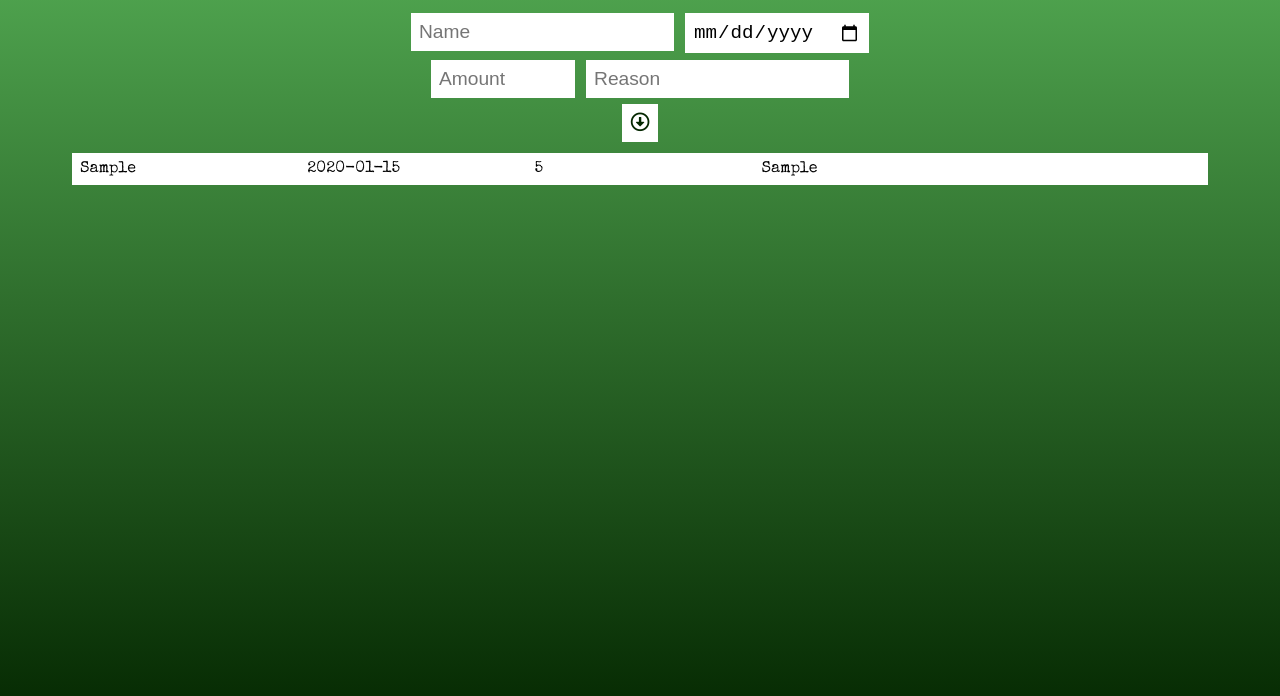
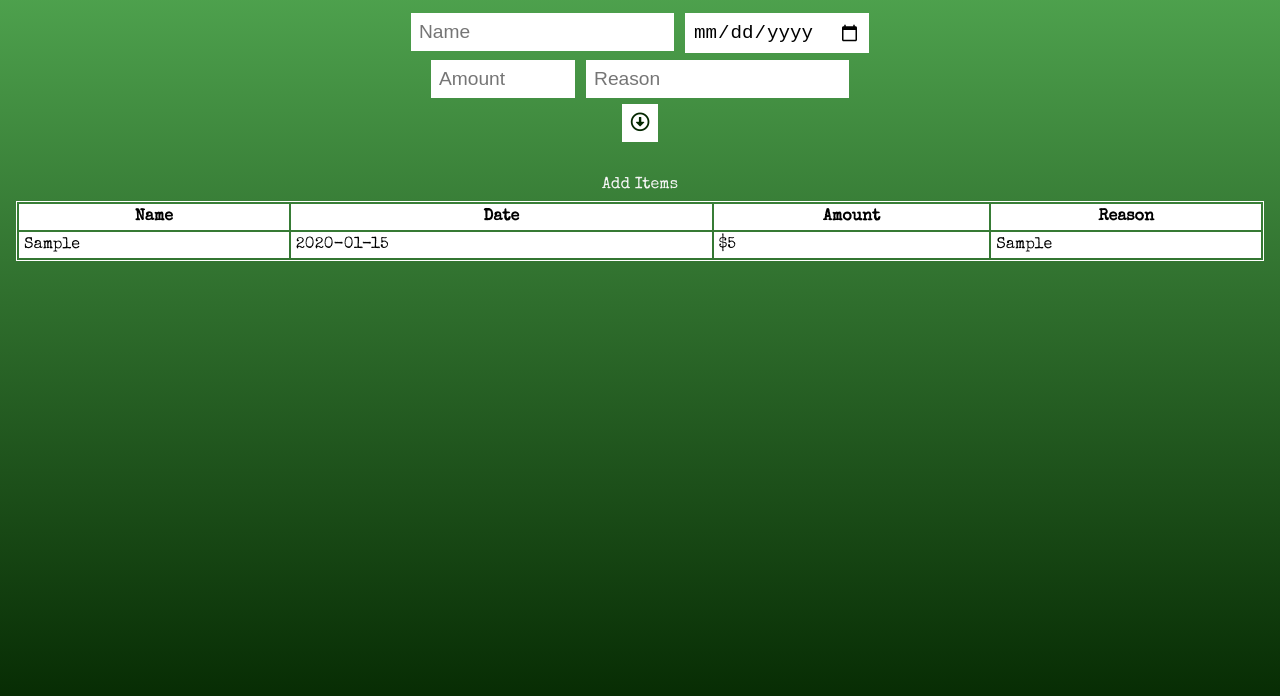
Before and after one commit to JohnnatanV/Expense-Tracker, a plain HTML site: page index.html in a window 1280 px wide. Both pictures are taken after typing "Sample", "2020-01-15", "5", "Sample" into the empty fields and a click on the button 640 px from the left and 240 px from the top of the page. Shown: the part 118-814 px from the top of the page. Drawn offline with nearby package versions, Linux system fonts and the light colour scheme.

Commit message:
Third day for the project

```diff
--- a/app.js
+++ b/app.js
@@ -17,25 +17,25 @@ function addExpence(event) {
   //Prevent Submiting Reaload
   event.preventDefault();
   // Expence DIV
-  const expenceDiv = document.createElement("div");
+  const expenceDiv = document.createElement("tr");
   expenceDiv.classList.add("expence");
   // Create  LI
-  const nameItem = document.createElement("li");
+  const nameItem = document.createElement("td");
   nameItem.innerText = nameInfo.value;
   nameItem.classList.add("name-item");
   expenceDiv.appendChild(nameItem);
 
-  const dateItem = document.createElement("li");
+  const dateItem = document.createElement("td");
   dateItem.innerText = dateInfo.value;
   dateItem.classList.add("date-item");
   expenceDiv.appendChild(dateItem);
 
-  const amountItem = document.createElement("li");
-  amountItem.innerText = amountInfo.value;
+  const amountItem = document.createElement("td");
+  amountItem.innerText = "$" + amountInfo.value;
   amountItem.classList.add("amount-item");
   expenceDiv.appendChild(amountItem);
 
-  const reasonItem = document.createElement("li");
+  const reasonItem = document.createElement("td");
   reasonItem.innerText = reasonInfo.value;
   reasonItem.classList.add("reason-item");
   expenceDiv.appendChild(reasonItem);
--- a/index.html
+++ b/index.html
@@ -42,10 +42,21 @@
         <i class="far fa-arrow-alt-circle-down"></i>
       </button>
     </form>
-
-    <div class="expence-container">
-      <ul class="expence-list"></ul>
-    </div>
+    <section class="row">
+      <div class="expence-container">
+        <table class="expence-list">
+          <caption>
+            Add Items
+          </caption>
+          <tr>
+            <th>Name</th>
+            <th>Date</th>
+            <th>Amount</th>
+            <th>Reason</th>
+          </tr>
+        </table>
+      </div>
+    </section>
 
     <script src="app.js"></script>
   </body>
--- a/style.css
+++ b/style.css
@@ -49,16 +49,38 @@ form button:hover {
   color: white;
 }
 
-/* EXPENCE LIST */
+/* EXPENCE TABLE */
+table,
+th,
+td {
+  border: black 1px solid;
+  border-collapse: separate;
+  border-color: white;
+}
+
+th,
+td {
+  padding: 4px;
+}
 .expence-container {
+  margin: 1rem;
   display: flex;
   justify-content: center;
   align-items: center;
 }
 
 .expence-list {
-  min-width: 90%;
-  list-style: none;
+  margin-top: 0.5rem;
+  min-width: 100%;
+}
+
+.expence-list caption {
+  margin: 0.5rem;
+}
+
+.expence-list tr {
+  background: white;
+  color: black;
 }
 
 .expence {
@@ -67,11 +89,5 @@ form button:hover {
   color: black;
   font-family: "Special Elite", cursive;
   font-size: 1rem;
-  display: grid;
-  grid-template-columns: 20% 20% 20% 40%;
   transition: all 1s ease;
 }
-
-.expence li {
-  margin: 0.5rem;
-}
```
Also changed, not shown: testing.js (+50 -2 lines).
